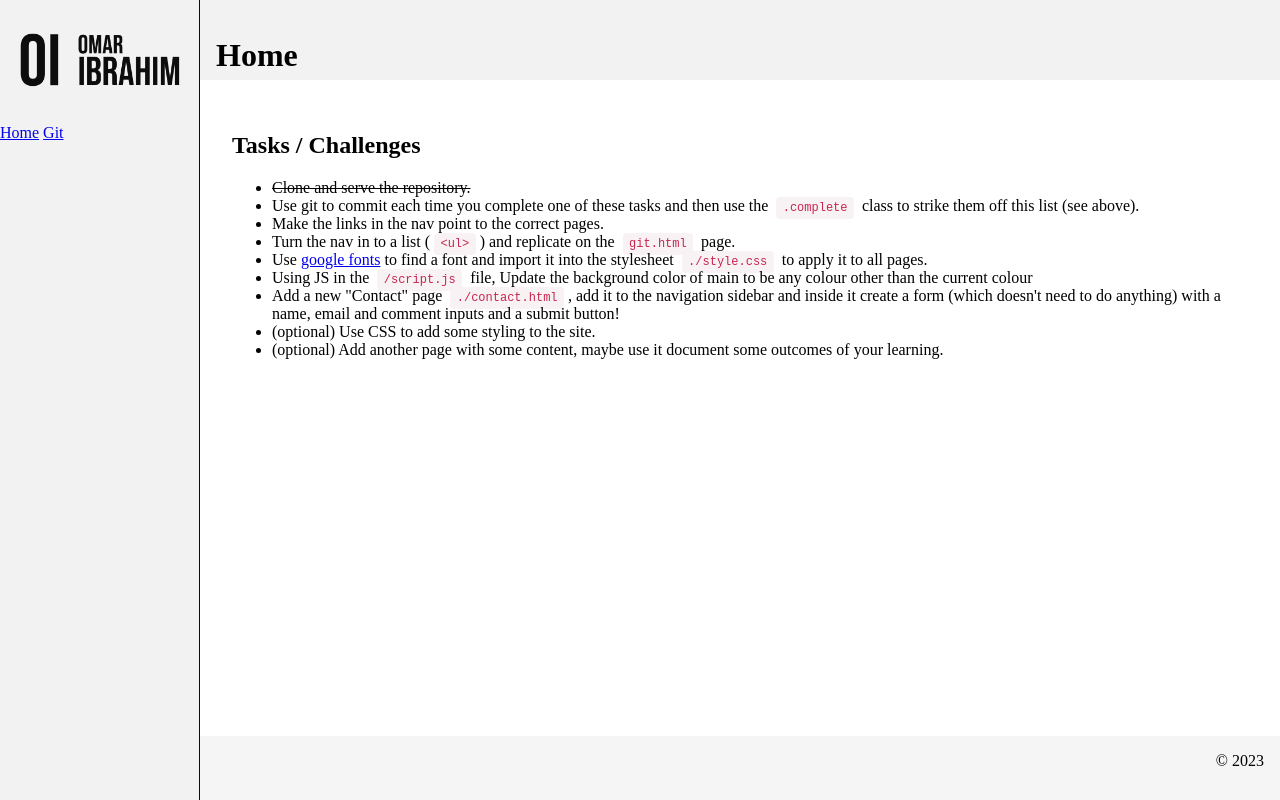
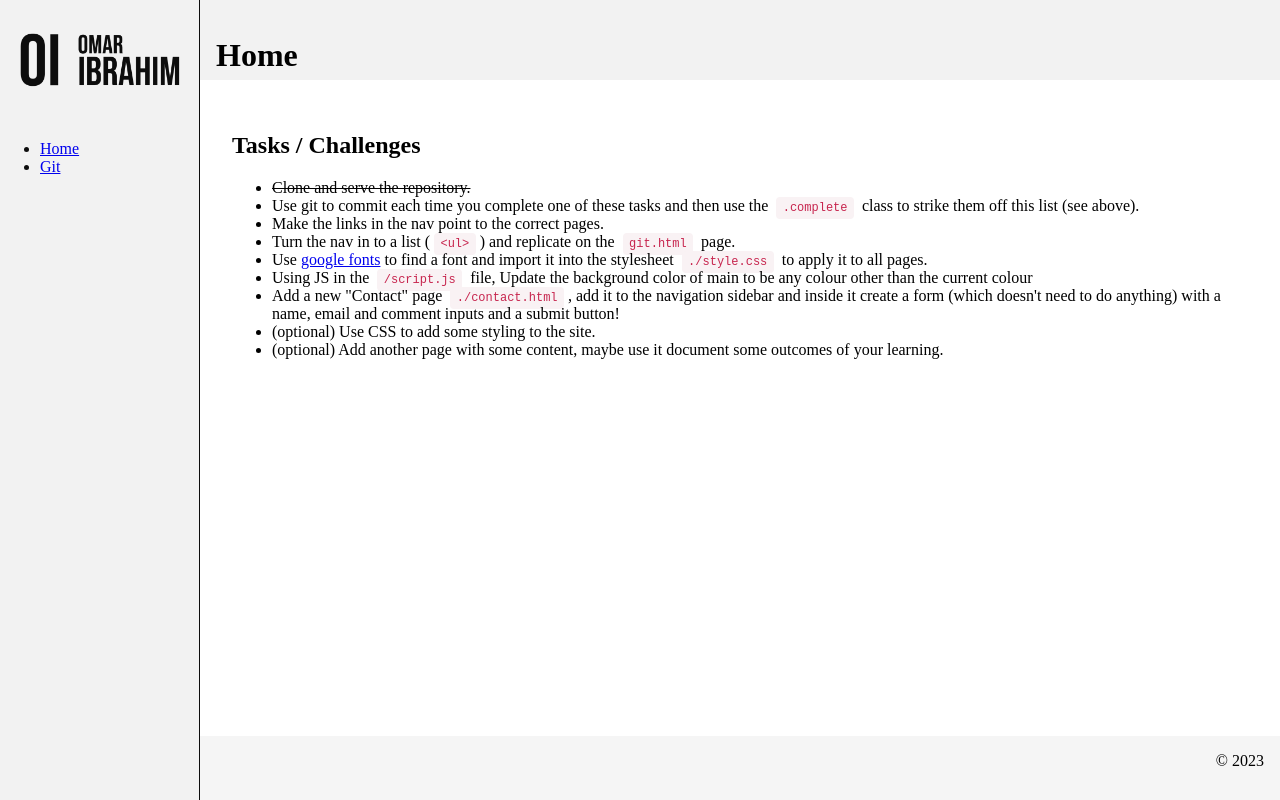
Before and after one commit to omar12ahmed/omar-training, a plain HTML site: page style-test.html in a window 1280 px wide. Drawn offline with Linux system fonts and the light colour scheme.

Commit message:
chnaged the nav into a list

```diff
--- a/style-test.html
+++ b/style-test.html
@@ -14,8 +14,15 @@
           <img src="images/oi.png" alt="OI - Omar Ibrahim" />
         </div>
         <nav>
-          <a href="#">Home</a>
-          <a href="#">Git</a>
+          <ul>
+            <li><a
+              href="file:///Users/omaribrahim/Documents/omar-training/style-test.html"
+              target="blank"
+              >Home</li></a
+            >
+            <li><a href="https://github.com/omar27-03" target="blank">Git</a>
+          </li>
+            </ul>
         </nav>
       </div>
       <header class="header">
```
Also changed, not shown: 1 other file.
